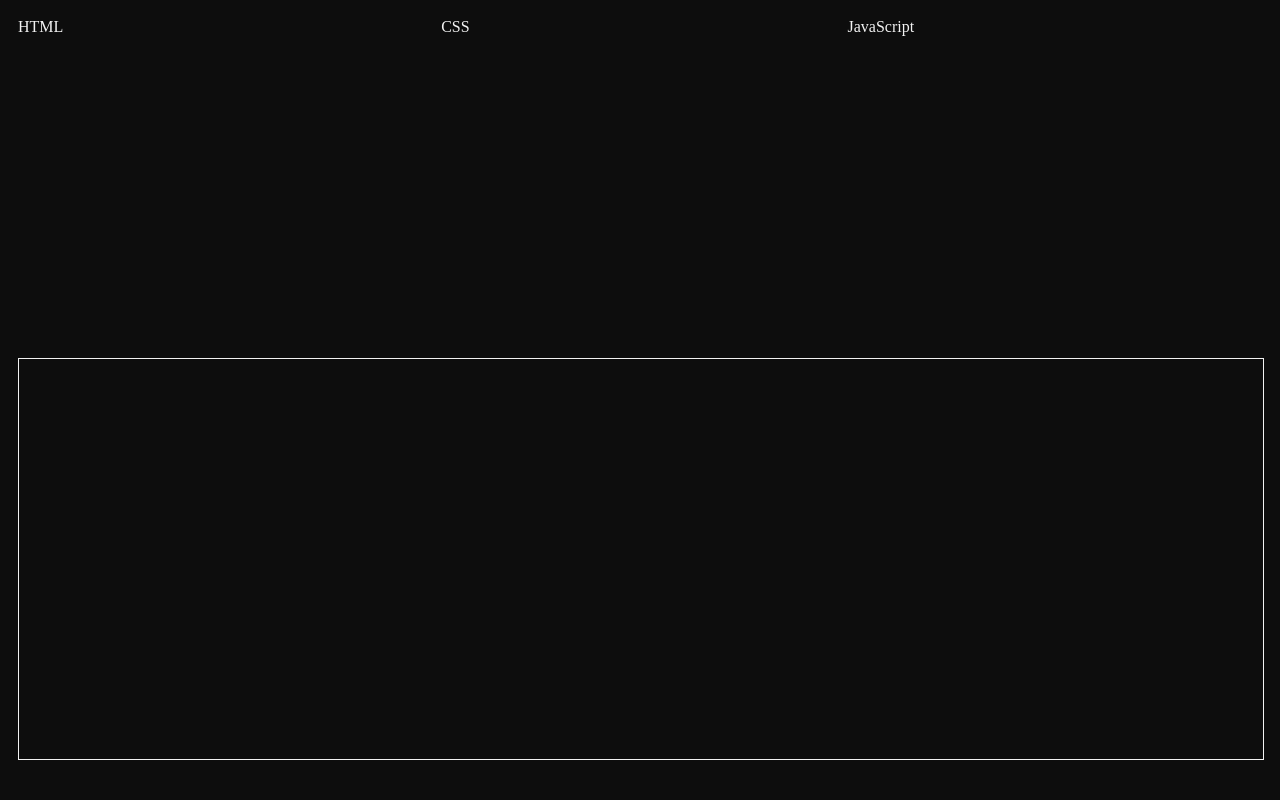
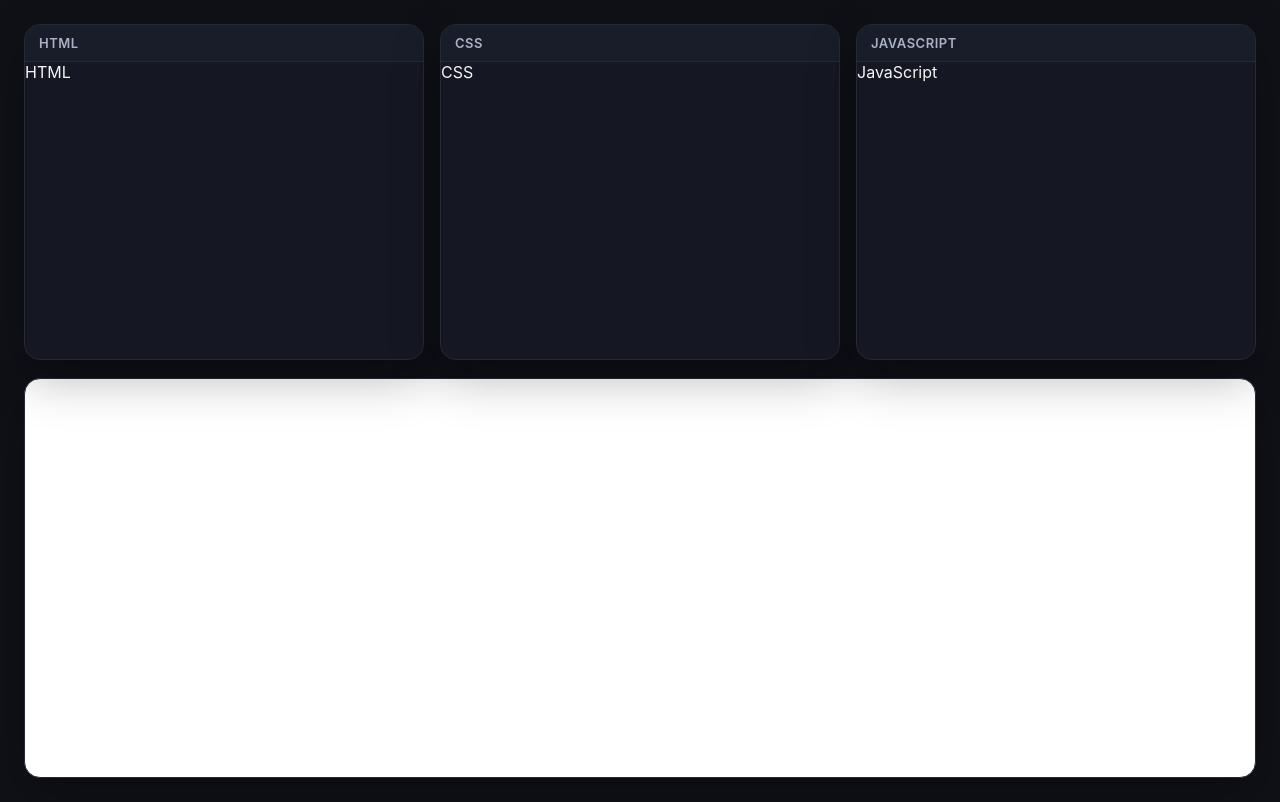
Before and after one commit to pikitosdoritos/code-editor, a website built with Vite: page index.html in a window 1280 px wide. Built offline with nearby package versions, Linux system fonts and the light colour scheme; what monaco-editor would draw is missing.

Commit message:
Refactor HTML structure to include data attributes for labels and unify editor class names for consistency

```diff
--- a/css/style.css
+++ b/css/style.css
@@ -1,33 +1,84 @@
-html {
+* {
+    box-sizing: border-box;
+}
+
+html,
+body {
     margin: 0;
-    padding: 10px;
-    background-color: white;
-    filter: invert(0.95);
+    padding: 0;
+    min-height: 100%;
+    font-family: Inter, system-ui, -apple-system, BlinkMacSystemFont, "Segoe UI", sans-serif;
+    background: #0f1117;
+    color: #f5f5f5;
+}
+
+body {
+    padding: 24px;
 }
 
 .area {
     width: 100%;
-    height: 40vh;
-    display: flex;
-    gap: 30px;
-
-    label {
-        flex-grow: 1;
-
-        >div {
-            height: 100%;
-            width: 100%;
-            display: block;
-            resize: none;
-            box-sizing: border-box;
-        }
-    }
+    height: 42vh;
+    display: grid;
+    grid-template-columns: repeat(3, 1fr);
+    gap: 16px;
+    margin-bottom: 18px;
 }
 
+label {
+    display: flex;
+    flex-direction: column;
+    min-width: 0;
+    background: #151823;
+    border: 1px solid #252a38;
+    border-radius: 16px;
+    overflow: hidden;
+    box-shadow: 0 18px 50px rgba(0, 0, 0, 0.28);
+}
+
+label::before {
+    content: attr(data-title);
+    padding: 10px 14px;
+    font-size: 13px;
+    font-weight: 600;
+    letter-spacing: 0.04em;
+    text-transform: uppercase;
+    color: #aab2c5;
+    background: #191d2a;
+    border-bottom: 1px solid #252a38;
+}
+
+.editor {
+    width: 100%;
+    height: 100%;
+    min-height: 260px;
+}
 
 .output_area {
     width: 100%;
     height: 50vh;
-    border: 1px solid black;
-    margin-top: 20px;
+    display: block;
+    border: 1px solid #252a38;
+    border-radius: 16px;
+    background: #ffffff;
+    box-shadow: 0 18px 50px rgba(0, 0, 0, 0.28);
 }
+
+@media (max-width: 900px) {
+    body {
+        padding: 14px;
+    }
+
+    .area {
+        height: auto;
+        grid-template-columns: 1fr;
+    }
+
+    .editor {
+        height: 260px;
+    }
+
+    .output_area {
+        height: 45vh;
+    }
+}
--- a/index.html
+++ b/index.html
@@ -11,17 +11,17 @@
 
 <body>
     <div class="area">
-        <label>
+        <label data-title="HTML">
             <span>HTML</span>
-            <div class="html_editor" id="html_editor"></div>
+            <div class="editor" id="html_editor"></div>
         </label>
-        <label>
+        <label data-title="CSS">
             <span>CSS</span>
-            <div class="css_editor" id="css_editor"></div>
+            <div class="editor" id="css_editor"></div>
         </label>
-        <label>
+        <label data-title="JavaScript">
             <span>JavaScript</span>
-            <div class="js_editor" id="js_editor"></div>
+            <div class="editor" id="js_editor"></div>
         </label>
     </div>
     <iframe class="output_area" id="output_area"></iframe>
```
